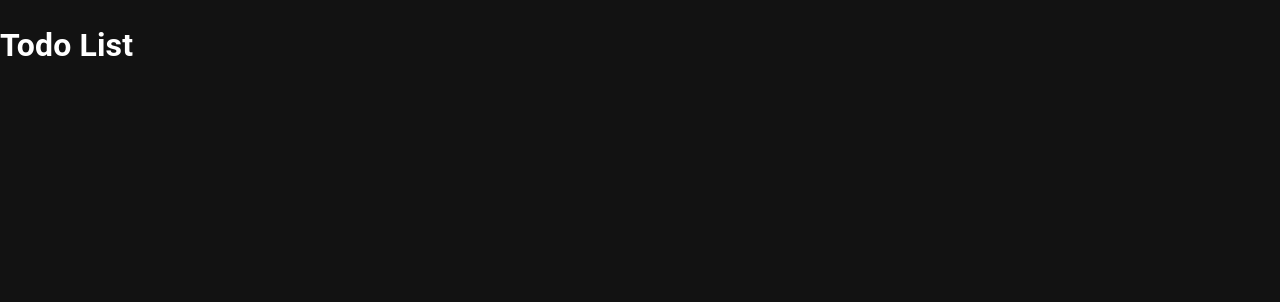
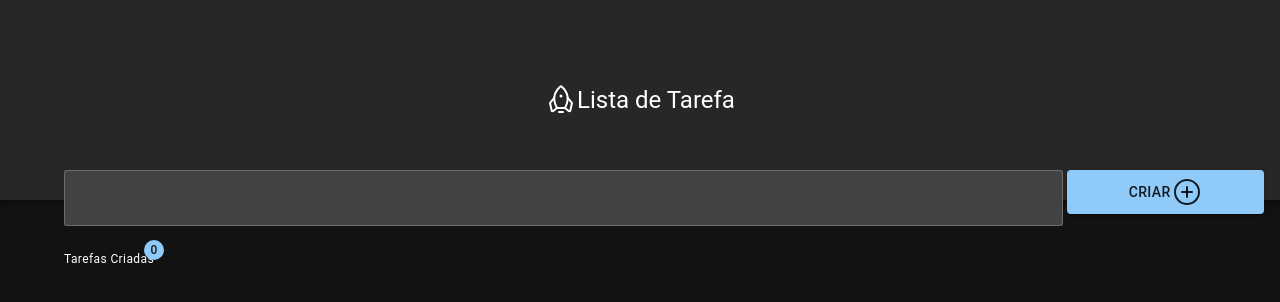
Before and after one commit to Sandra-Sedano/appTodosList, a React (Vite) app: page / in a window 1280 px wide. Shown: the top 302 px of the page. Built offline with nearby package versions, Linux system fonts and the light colour scheme.

Commit message:
adicionar tarefa + tarefa criada

```diff
--- a/package.json
+++ b/package.json
@@ -15,6 +15,8 @@
     "@emotion/styled": "^11.10.8",
     "@mui/material": "^5.12.3",
     "json-server": "^0.17.3",
+    "phosphor-icons": "^1.4.2",
+    "phosphor-react": "^1.4.1",
     "react": "^18.2.0",
     "react-dom": "^18.2.0"
   },
--- a/src/App.tsx
+++ b/src/App.tsx
@@ -1,18 +1,71 @@
-import {Theme} from './theme/Theme'
-
+import { Theme } from "./theme/Theme"
+import { AppBar, Badge, Button, colors, Grid, TextField, Toolbar, Typography, useTheme } from "@mui/material";
+import { Container } from "@mui/system";
+import { PlusCircle, Rocket } from "phosphor-react";
 
 function App() {
-
+  const tema = useTheme()
   return (
     <>
-    <Theme>
-      <h1> Todo List</h1>
+      <Theme>
+        <AppBar position="static">
+          <Toolbar sx={{
+            paddingTop: tema.spacing(2),
+            paddingBottom: tema.spacing(2),
+            display: "flex",
+            justifyContent: "center",
+            alignItems: "center",
+            '@media all': {
+              minHeight: "200px"
+            }
+          }}>
+            <Typography variant="h5" component="h1" sx={{
+              display: 'flex',
+              alignitems: 'center',
+              gap: tema.palette.primary.light
+            }}>
+              <Rocket size={32} /> Lista de Tarefa</Typography>
+          </Toolbar>
+        </AppBar>
+        <main>
+          <Container sx={{
+            position: 'relative',
+            paddingTop: '50px'
+          }}>
+            <Grid container spacing={tema.spacing(0.5)} sx={{
+              position: 'absolute',
+              top: '-30px'
+            }}>
+              <Grid item xl={8} sm={10}>
+                <TextField variant="outlined" name="task" fullWidth sx={{
+                  backgroundColor: colors.grey[800]
+                }} />
+              </Grid>
+              <Grid item xl={4} sm={2} xs={2}>
+                <Button variant="contained" fullWidth sx={{
+                  heigh: '100%'
+                }}> <span> Criar</span>   <PlusCircle size={32} /></Button>
+              </Grid>
+            </Grid>
+            <Grid container spacing={tema.spacing(1)}>
+              <Grid item>
+                <Typography variant="caption" sx={{
+                  display:'flex',
+                  alignItems:'center',
+                  gap:tema.spacing(1)
 
-    </Theme>
+                }}>
+                 <Badge color='primary' badgeContent={0} showZero> Tarefas Criadas</Badge>
 
+                </Typography>
+
+              </Grid>
+            </Grid>
+          </Container>
+        </main>
+      </Theme>
     </>
-  );
-
+  )
 }
 
-export default App;
+export default App
```
Also changed, not shown: 1 other file (tests, documents, lock files or other folders).
